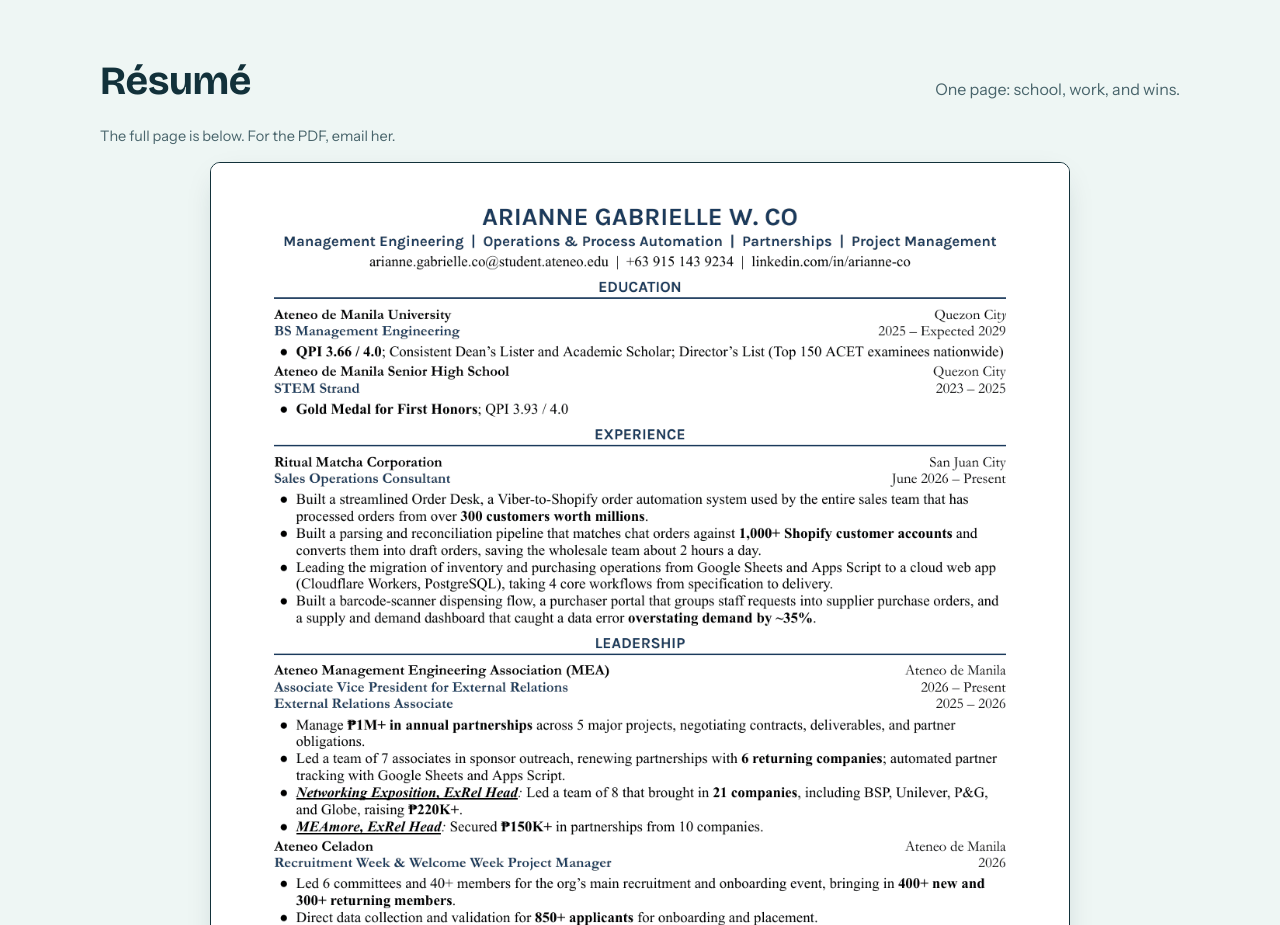
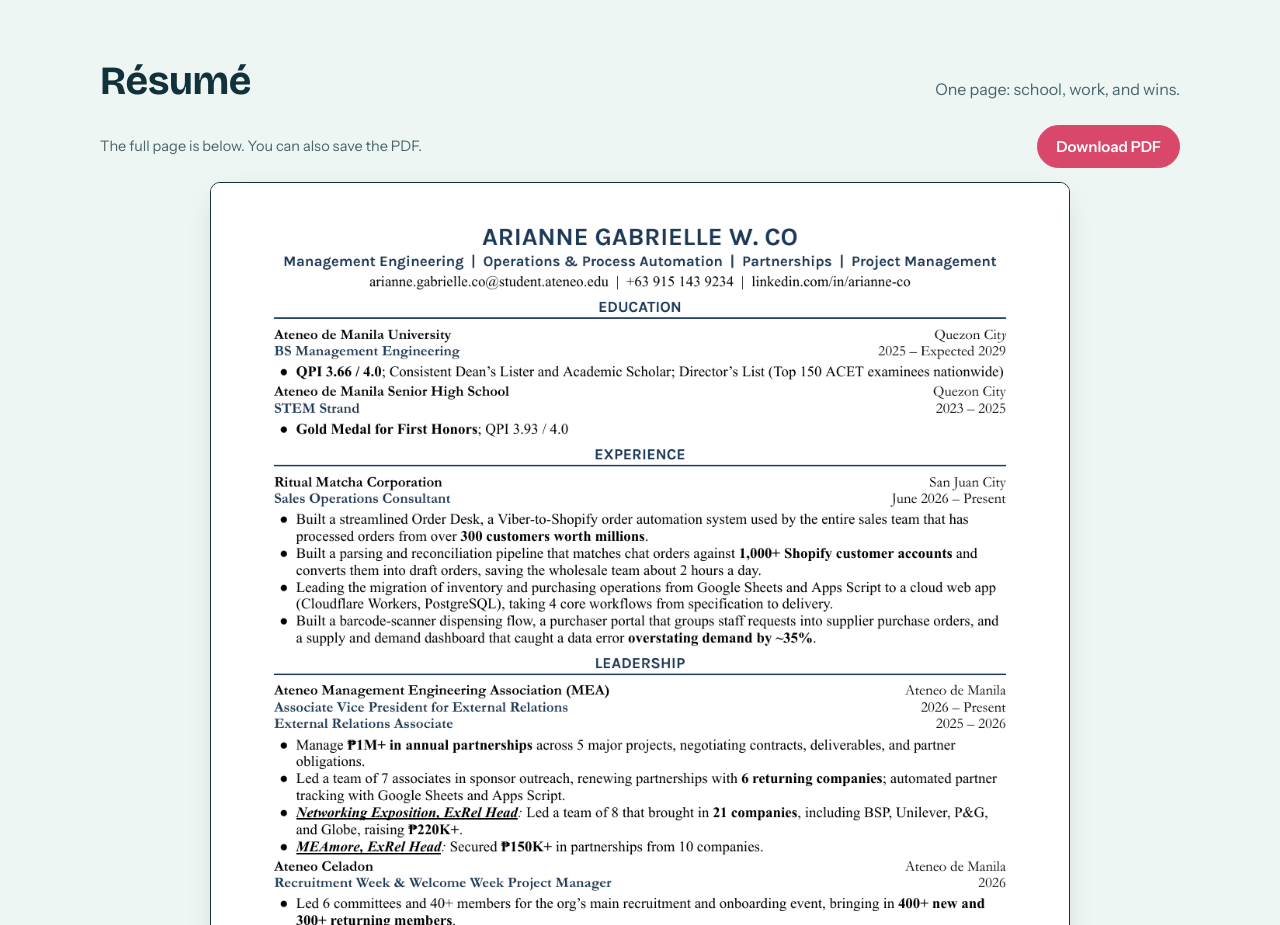
Before and after one commit to ennairaco/arianne-profile, a plain HTML site: page index.html in a window 1280 px wide. Shown: the part 7820-8745 px from the top of the page. Drawn offline with nearby package versions, Linux system fonts and the light colour scheme.

Commit message:
Let the resume PDF download work outside the artifact viewer
Co-Authored-By: Claude Opus 5.5 <noreply@anthropic.com>
Claude-Session: https://claude.ai/code/session_01YPkioCG5PnPE4AohsRycpo

```diff
--- a/index.html
+++ b/index.html
@@ -664,7 +664,7 @@ section.block{padding-block:64px 0}
   var dl=null, dlChecked=false;
   function showDl(root){Array.prototype.forEach.call(root.querySelectorAll('[data-dl]'),function(b){b.hidden=!dl;});
     Array.prototype.forEach.call(root.querySelectorAll('#dlNote,.dlNote'),function(n){n.textContent=dl?'The full page is below. You can also save the PDF.':(dlChecked?'The full page is below. For the PDF, email her.':'The full page is below.');});}
-  (window.claude&&window.claude.use?window.claude.use('downloads'):Promise.resolve(null)).then(function(d){dl=d;dlChecked=true;showDl(document);},function(){dlChecked=true;showDl(document);});
+  (window.claude&&window.claude.use?window.claude.use('downloads'):Promise.resolve({save:function(o){var a=document.createElement('a');a.href=URL.createObjectURL(o.data);a.download=o.filename;document.body.appendChild(a);a.click();a.remove();return Promise.resolve();}})).then(function(d){dl=d;dlChecked=true;showDl(document);},function(){dlChecked=true;showDl(document);});
   function savePdf(btn){var o=btn.textContent;btn.textContent='Preparing…';
     fetch('CO_Resume.pdf').then(function(r){if(!r.ok) throw new Error('missing');return r.blob();}).then(function(b){return dl.save({filename:'Arianne-Co-Resume.pdf',data:b});})
     .then(function(){btn.textContent='Saved';},function(e){btn.textContent=(e&&e.code==='declined')?o:'Could not save';}).then(function(){setTimeout(function(){btn.textContent=o;},1800);});}
```
